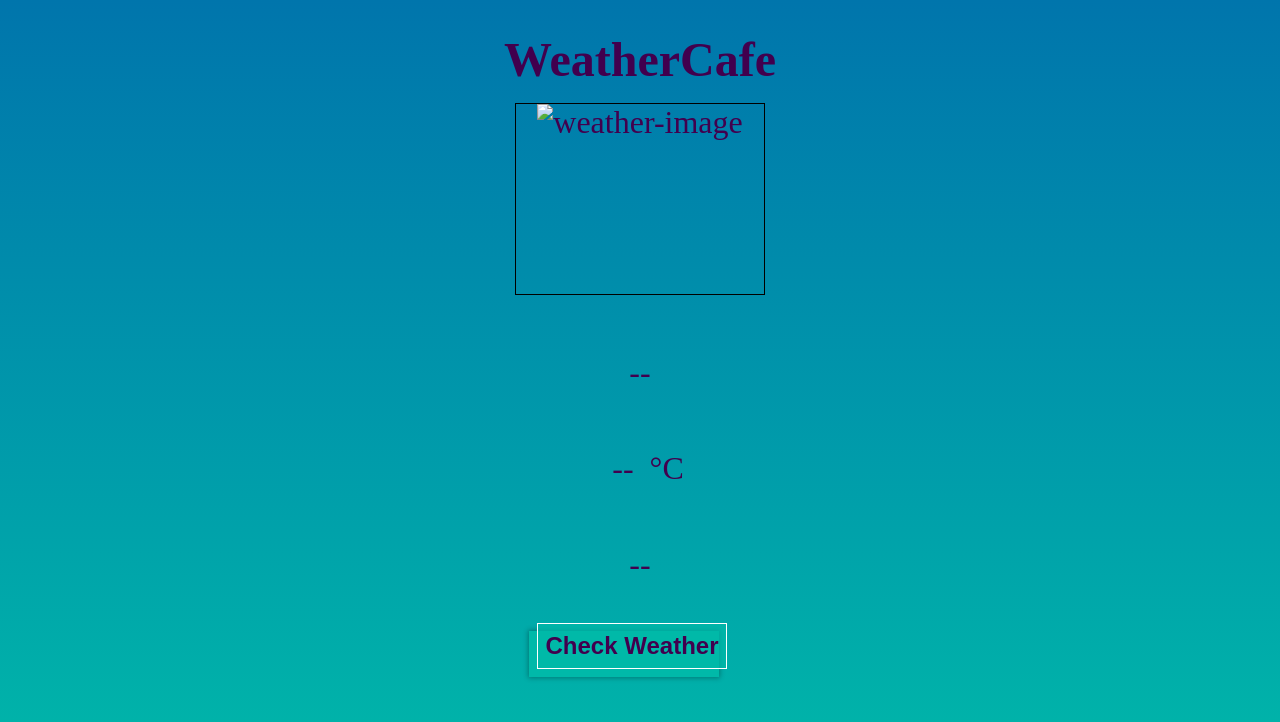
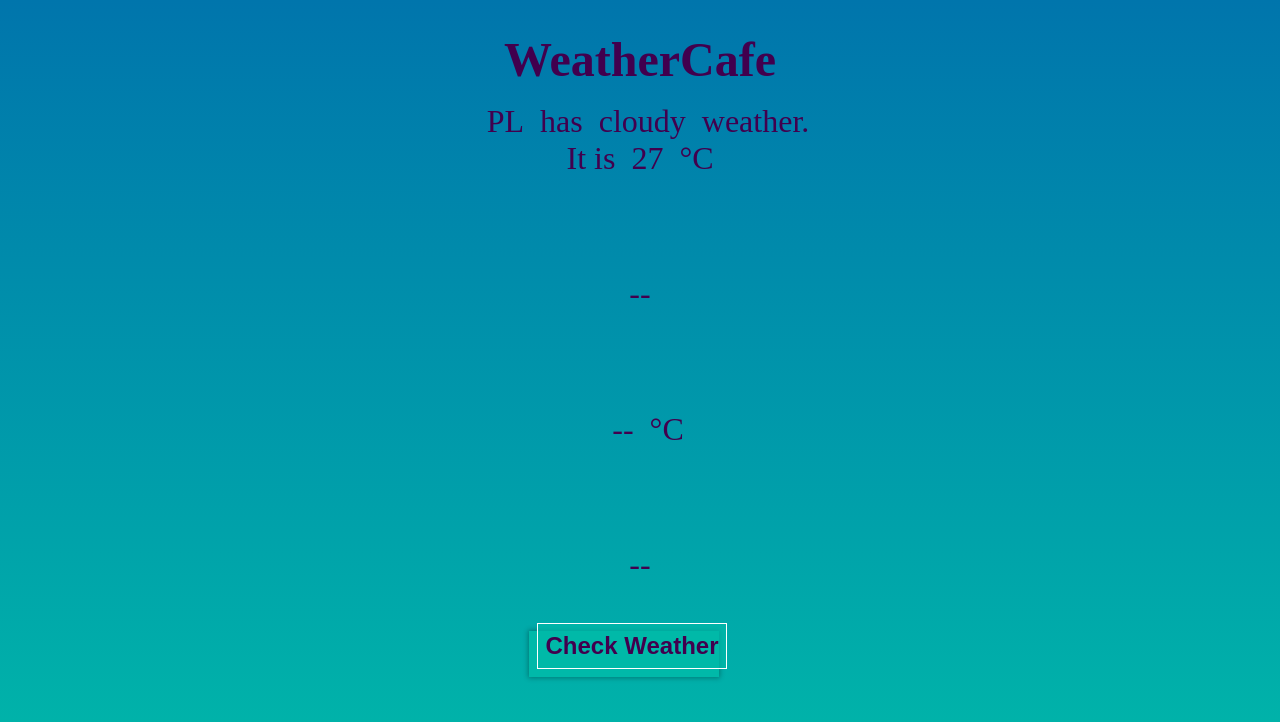
Before and after one commit to Luk1Pr0/weather-app, a plain HTML site: page index.html in a window 1280 px wide. Drawn offline with Linux system fonts and the light colour scheme.

Commit message:
Making changes to the HTML where JS will append the weather data to

```diff
--- a/index.html
+++ b/index.html
@@ -12,8 +12,11 @@
             <h1>WeatherCafe</h1>
         </div>
         <div class="card-container">
-            <div class="weather-image-container">
-                <img src="" alt="weather-image">
+            <div class="weather-data-container">
+                <p>
+                    <span class="data location"><!---->PL</span>has<span class="data weather-type">cloudy</span>weather.
+                </p>
+                <p>It is<span class="data temperature">27</span>&#176;C</p>
             </div>
             <div class="data-container">
                 <span class="data weather-type">--</span>
--- a/style/style.scss
+++ b/style/style.scss
@@ -79,14 +79,14 @@ h1 {
     background: $cardBackground;
 }
 
-.weather-image-container {
-    width: 40%;
-    height: 40%;
-    border: 1px solid black;
+.data {
+    padding: 1rem;
 }
 
-.data {
-    padding: 1rem;
+.weather-data-container p {
+    font-size: 0;
+    word-spacing: 20px;
+    background: red;
 }
 
 .button-container {
```
